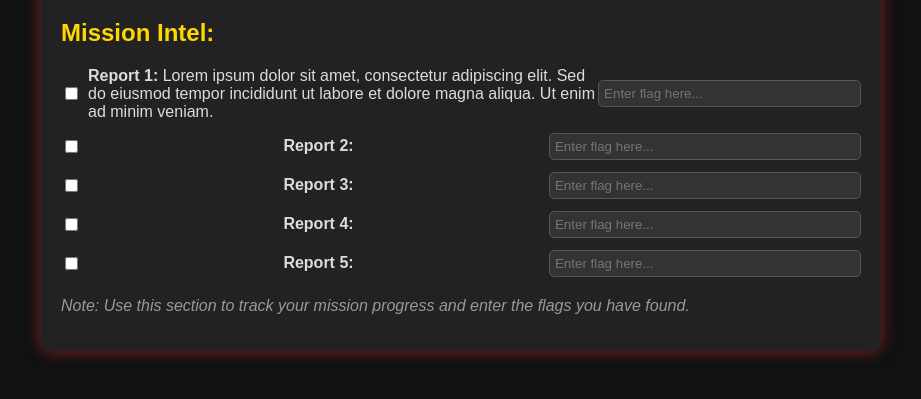
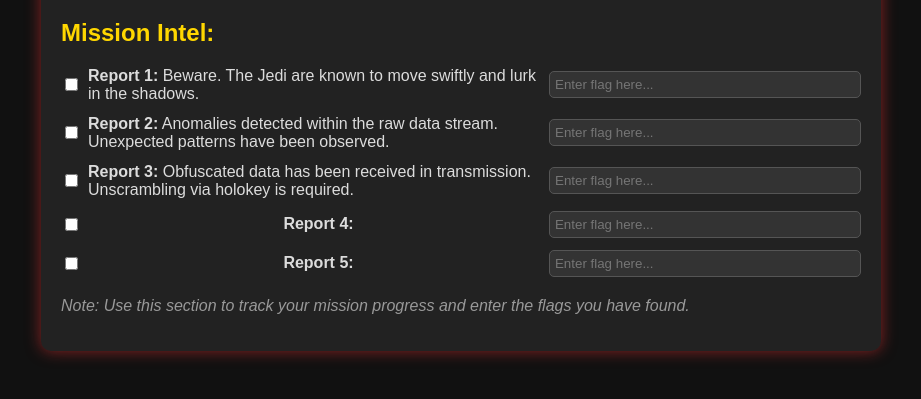
Before and after one commit to mark1code/ctf-starwars, a plain HTML site: page intel.html in a window 1280 px wide. Shown: the part 109-508 px from the top of the page, without its empty margins (179-1100 px from the left). Drawn offline with Linux system fonts and the light colour scheme.

Commit message:
start add clues

```diff
--- a/intel.html
+++ b/intel.html
@@ -71,17 +71,17 @@
         <ul>
             <li>
                 <input type="checkbox" id="report1">
-                <label for="report1"><strong>Report 1:</strong> Lorem ipsum dolor sit amet, consectetur adipiscing elit. Sed do eiusmod tempor incididunt ut labore et dolore magna aliqua. Ut enim ad minim veniam.</label>
+                <label for="report1"><strong>Report 1:</strong> Beware. The Jedi are known to move swiftly and lurk in the shadows. </label>
                 <input type="text" placeholder="Enter flag here...">
             </li>
             <li>
                 <input type="checkbox" id="report2">
-                <label for="report2"><strong>Report 2:</strong> </label>
+                <label for="report2"><strong>Report 2:</strong> Anomalies detected within the raw data stream. Unexpected patterns have been observed. </label>
                 <input type="text" placeholder="Enter flag here...">
             </li>
             <li>
                 <input type="checkbox" id="report3">
-                <label for="report3"><strong>Report 3:</strong> </label>
+                <label for="report3"><strong>Report 3:</strong> Obfuscated data has been received in transmission. Unscrambling via holokey is required.</label>
                 <input type="text" placeholder="Enter flag here...">
             </li>
             <li>
```
